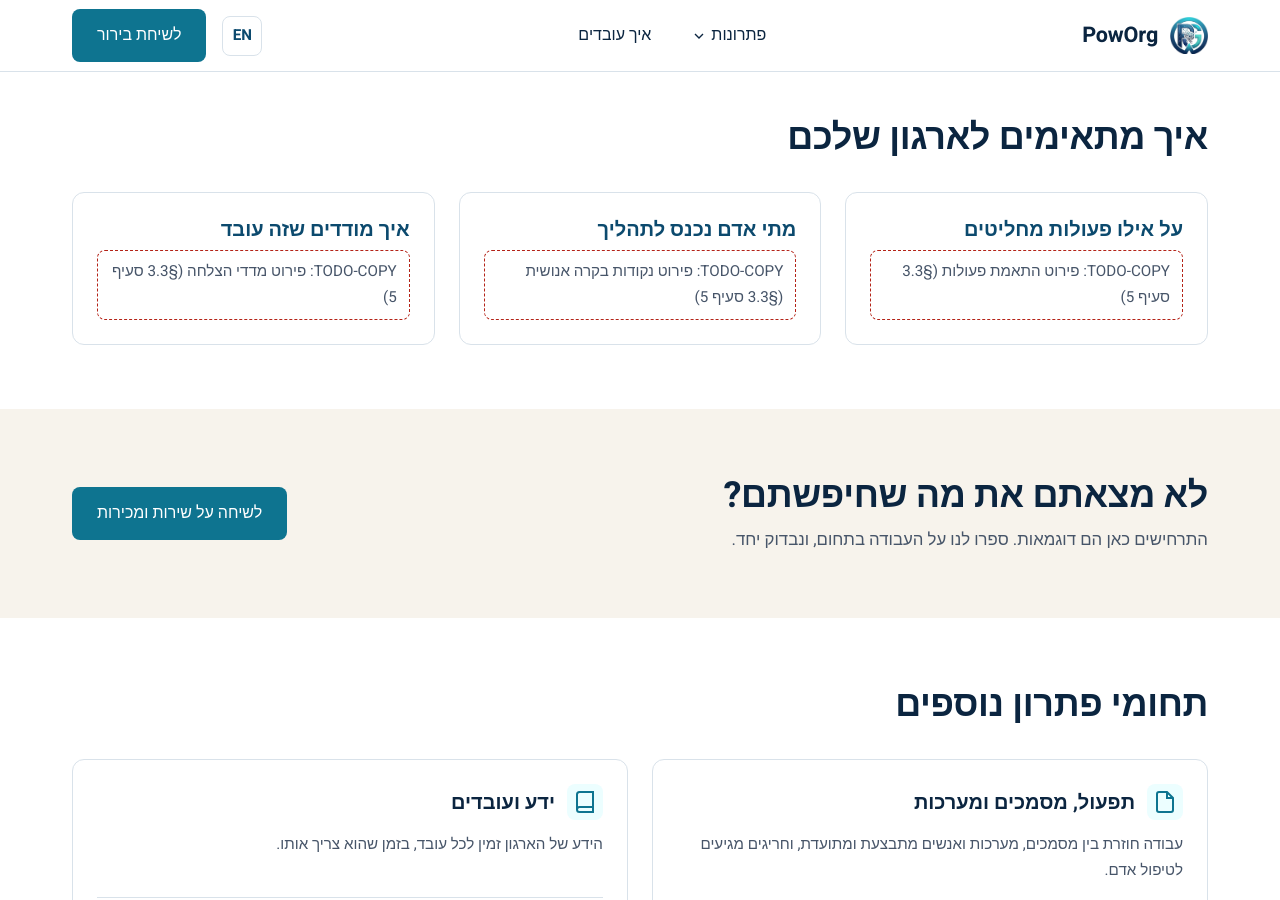
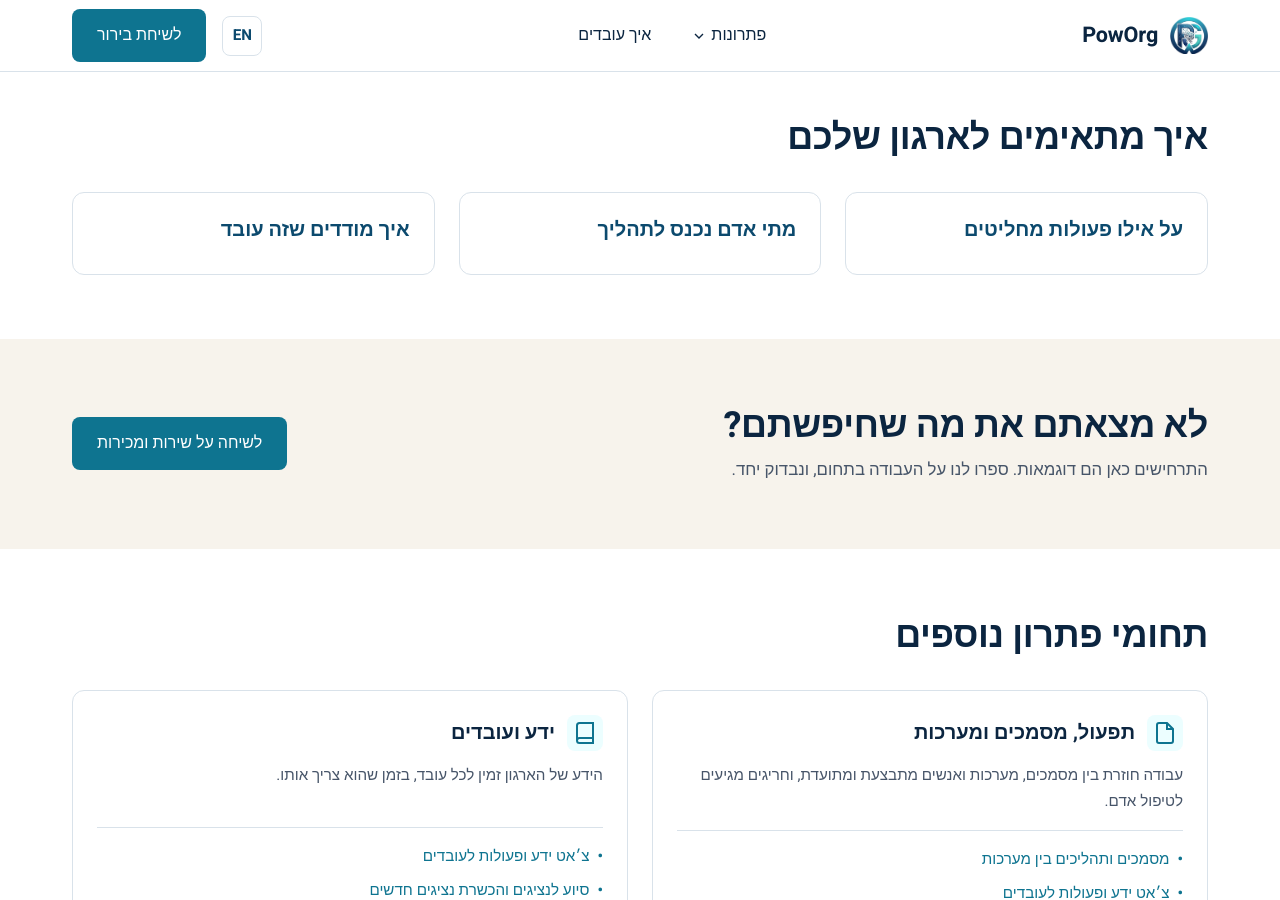
Before and after one commit to gadysh/gadysh.github.io, a Jekyll site: the page built from solutions/customers/index.md, in a window 1280 px wide and 900 px high, scrolled down 1502 px. Built offline with Jekyll 4.4.1, drawn with Linux system fonts in a browser that asks for light colours.

Commit message:
WP3: update Hebrew domain pages to match approved structure and remove placeholders

```diff
--- a/solutions/customers/index.md
+++ b/solutions/customers/index.md
@@ -5,6 +5,12 @@
 title: "שירות ומכירות | תחומי פתרון | PowOrg"
 description: "AI שמלווה את הקשר עם הלקוח, מהפנייה הראשונה ועד שיחת ההמשך."
 ---
+
+{% for d in site.data.domains %}
+  {% if d.slug == page.domain %}
+    {% assign current_domain = d %}
+  {% endif %}
+{% endfor %}
 
 <!-- 2. The Work We Can Change (Spec §3.3, סעיף 2) -->
 <section class="section section-alt" id="work-types">
@@ -14,7 +20,7 @@
     </div>
 
     <div class="fit-grid">
-      {% for type in site.data.domains[0].he.work_types %}
+      {% for type in current_domain.he.work_types %}
         <div class="fit-item">
           <span class="fit-icon" aria-hidden="true">✓</span>
           <div>{{ type }}</div>
@@ -32,7 +38,7 @@
     </div>
 
     <div class="scenarios-grid">
-      {% for s_slug in site.data.domains[0].scenarios %}
+      {% for s_slug in current_domain.scenarios %}
         {% for scenario in site.data.scenarios %}
           {% if scenario.slug == s_slug and scenario.published == true %}
             {% include scenario-card.html scenario=scenario %}
@@ -51,7 +57,7 @@
     </div>
 
     <div class="tag-cloud">
-      {% for item in site.data.domains[0].he.systems_and_channels %}
+      {% for item in current_domain.he.systems_and_channels %}
         <span class="tag-pill">{{ item }}</span>
       {% endfor %}
     </div>
@@ -68,17 +74,14 @@
     <div class="pillars-grid">
       <div class="pillar-card">
         <h3>על אילו פעולות מחליטים</h3>
-        <p class="todo-copy">TODO-COPY: פירוט התאמת פעולות (§3.3 סעיף 5)</p>
       </div>
 
       <div class="pillar-card">
         <h3>מתי אדם נכנס לתהליך</h3>
-        <p class="todo-copy">TODO-COPY: פירוט נקודות בקרה אנושית (§3.3 סעיף 5)</p>
       </div>
 
       <div class="pillar-card">
         <h3>איך מודדים שזה עובד</h3>
-        <p class="todo-copy">TODO-COPY: פירוט מדדי הצלחה (§3.3 סעיף 5)</p>
       </div>
     </div>
   </div>
@@ -106,7 +109,7 @@
 
     <div class="entry-grid">
       {% for domain in site.data.domains %}
-        {% if domain.slug != "customers" and domain.published == true %}
+        {% if domain.slug != page.domain and domain.published == true %}
           {% include domain-card.html domain=domain %}
         {% endif %}
       {% endfor %}
```
Also changed, not shown: _data/domains.yml (+5 -5 lines), solutions/knowledge-and-teams/index.md (+0 -3 lines), solutions/operations/index.md (+0 -3 lines).
